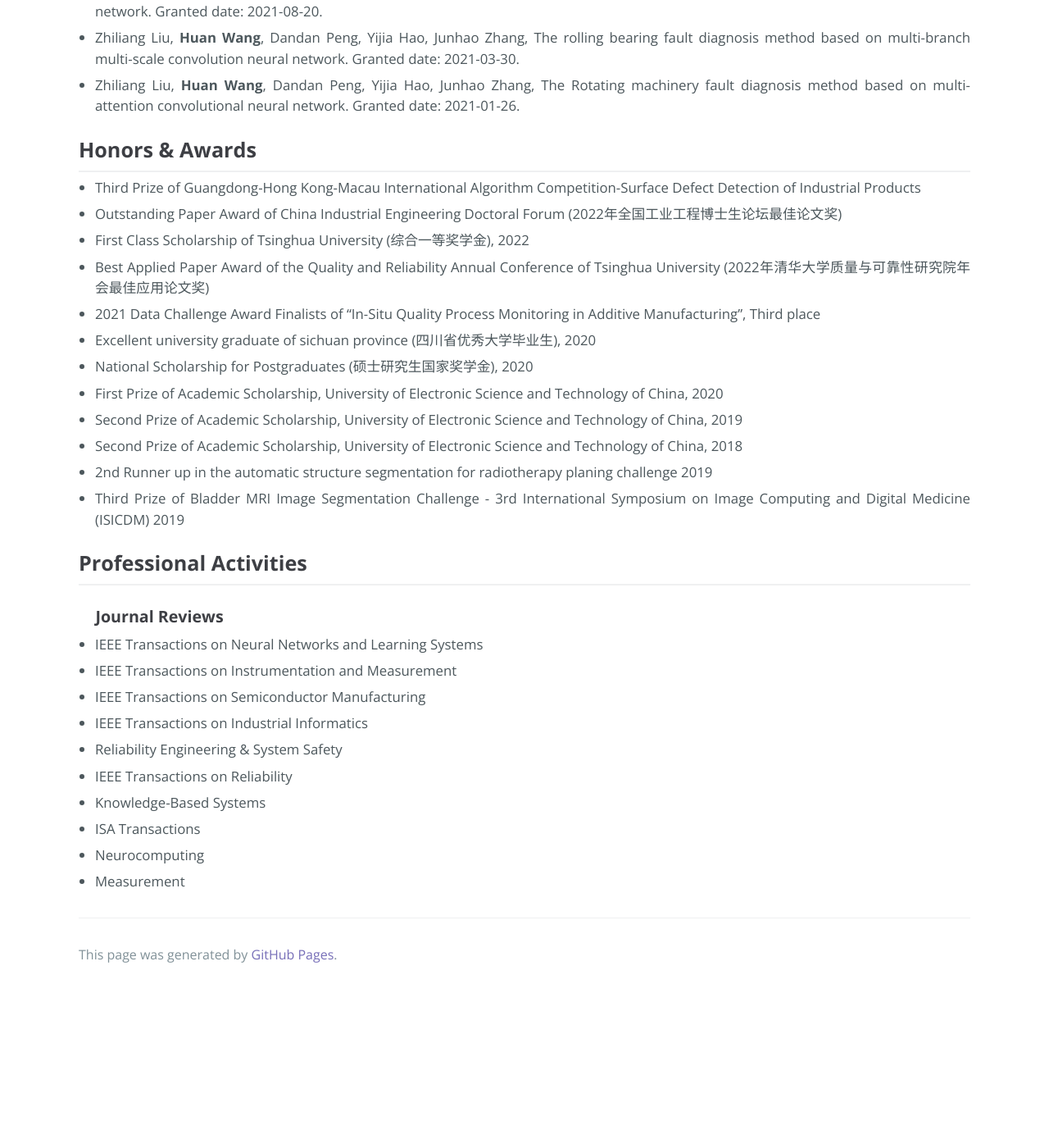
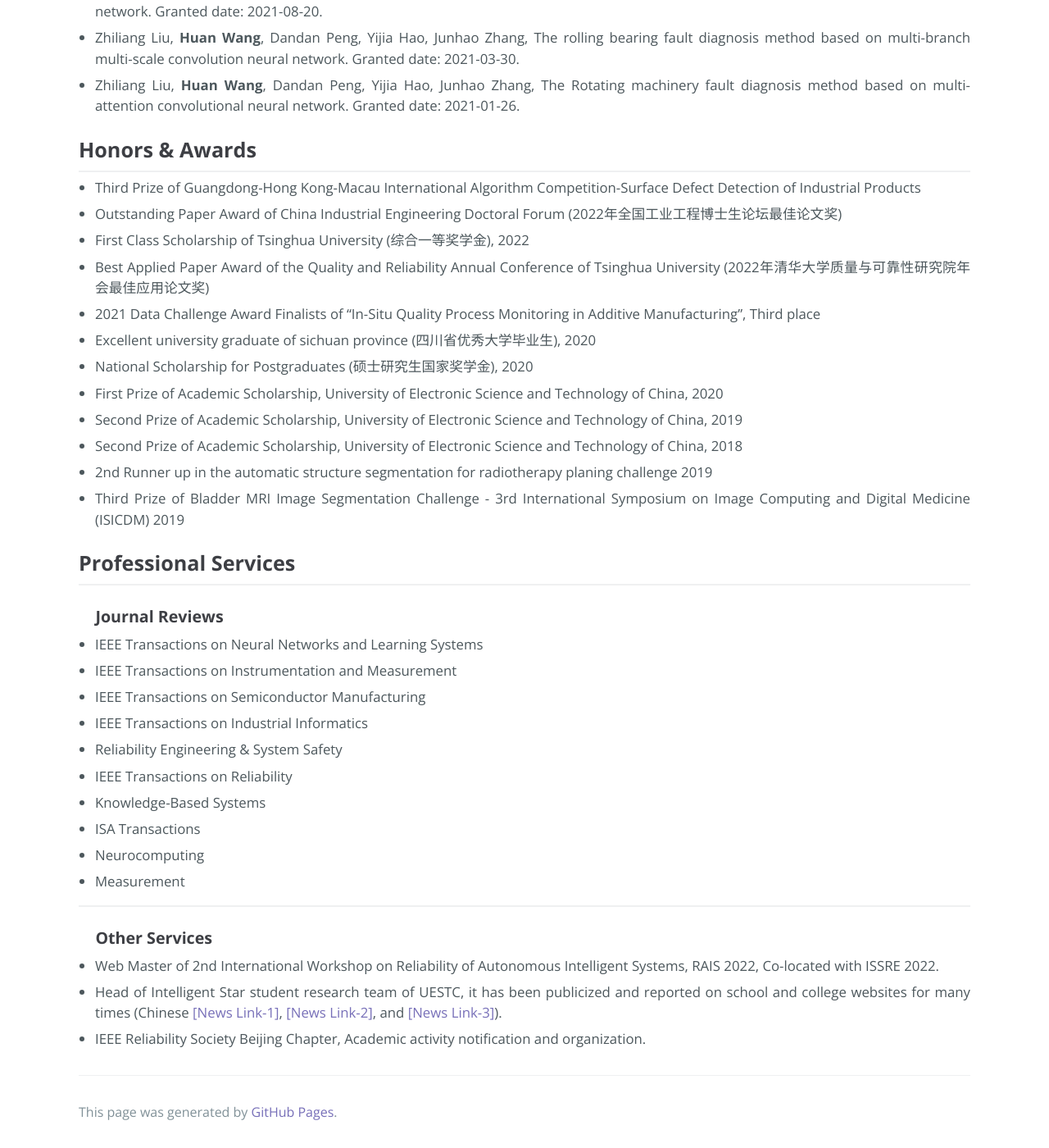
Before and after one commit to WH-HuanWang/WH-HuanWang.github.io, a Jekyll site: the page built from index.md, in a window 1280 px wide and 1400 px high, scrolled down 4352 px. Shown: the whole window at 82% size. Built offline with Jekyll 4.4.1, drawn with Linux system fonts in a browser that asks for light colours; before the commit the page ends 5560 px from its top, so only the background shows below that.

Commit message:
Update index.md

```diff
--- a/index.md
+++ b/index.md
@@ -124,7 +124,7 @@ B.S. Mechanical design, manufacturing and automation, School of mechanical and e
 * 2nd Runner up in the automatic structure segmentation for radiotherapy planing challenge 2019
 * Third Prize of Bladder MRI Image Segmentation Challenge - 3rd International Symposium on Image Computing and Digital Medicine (ISICDM) 2019
 
-## <b>Professional Activities</b>
+## <b>Professional Services</b>
 * * *
 ### &nbsp;&nbsp;&nbsp; <b>Journal Reviews</b>
 
@@ -138,3 +138,10 @@ B.S. Mechanical design, manufacturing and automation, School of mechanical and e
 * ISA Transactions
 * Neurocomputing
 * Measurement
+
+* * *
+### &nbsp;&nbsp;&nbsp; <b>Other Services</b>
+
+* Web Master of 2nd International Workshop on Reliability of Autonomous Intelligent Systems, RAIS 2022, Co-located with ISSRE 2022.
+* Head of Intelligent Star student research team of UESTC, it has been publicized and reported on school and college websites for many times (Chinese [[News Link-1]](https://news.uestc.edu.cn/?n=UestcNews.Front.DocumentV2.ArticlePage&Id=81320), [[News Link-2]](https://www.gla.uestc.edu.cn/info/1083/11045.htm), and [[News Link-3]](https://www.gla.uestc.edu.cn/info/1083/9935.htm)).
+* IEEE Reliability Society Beijing Chapter, Academic activity notification and organization.
```
